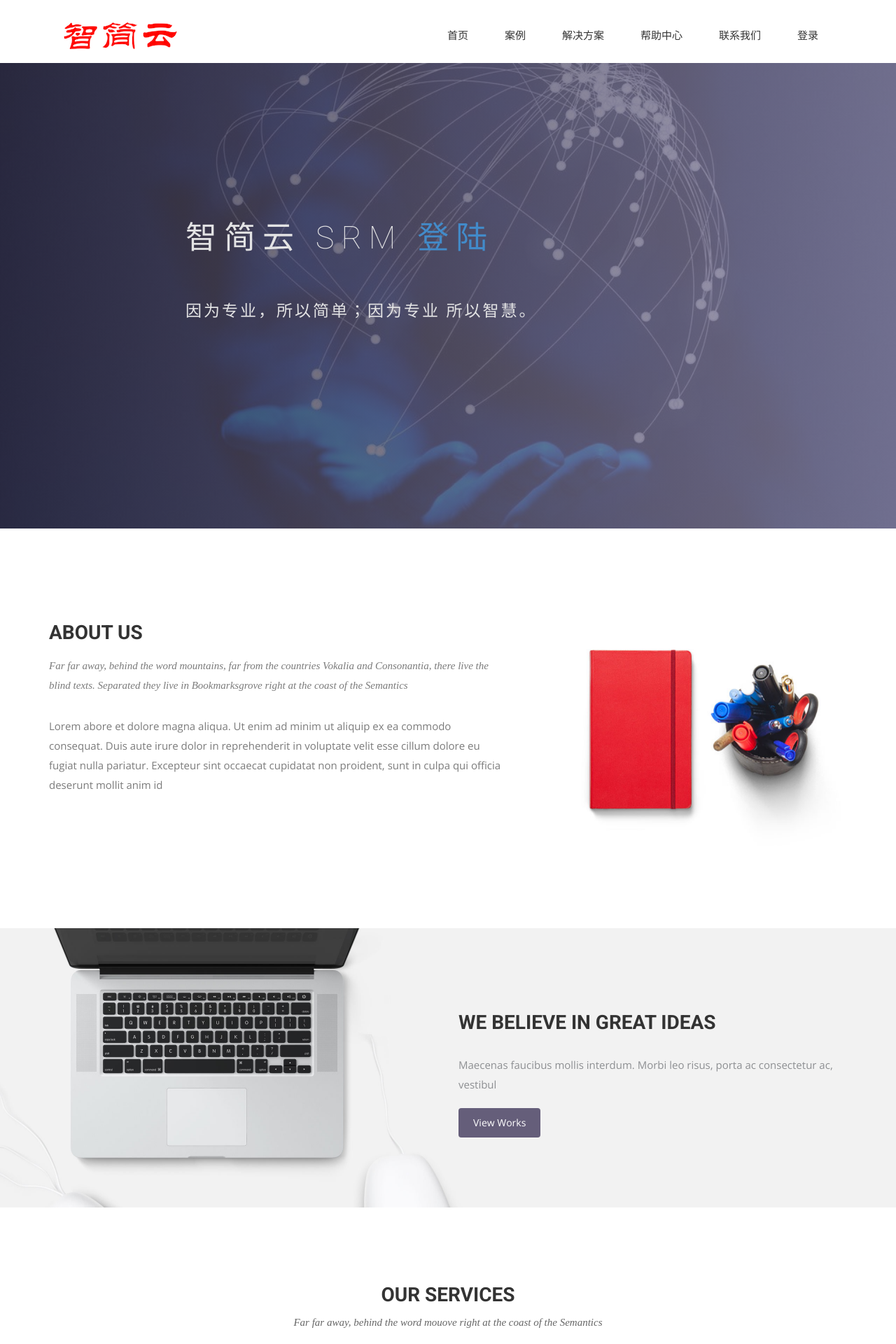
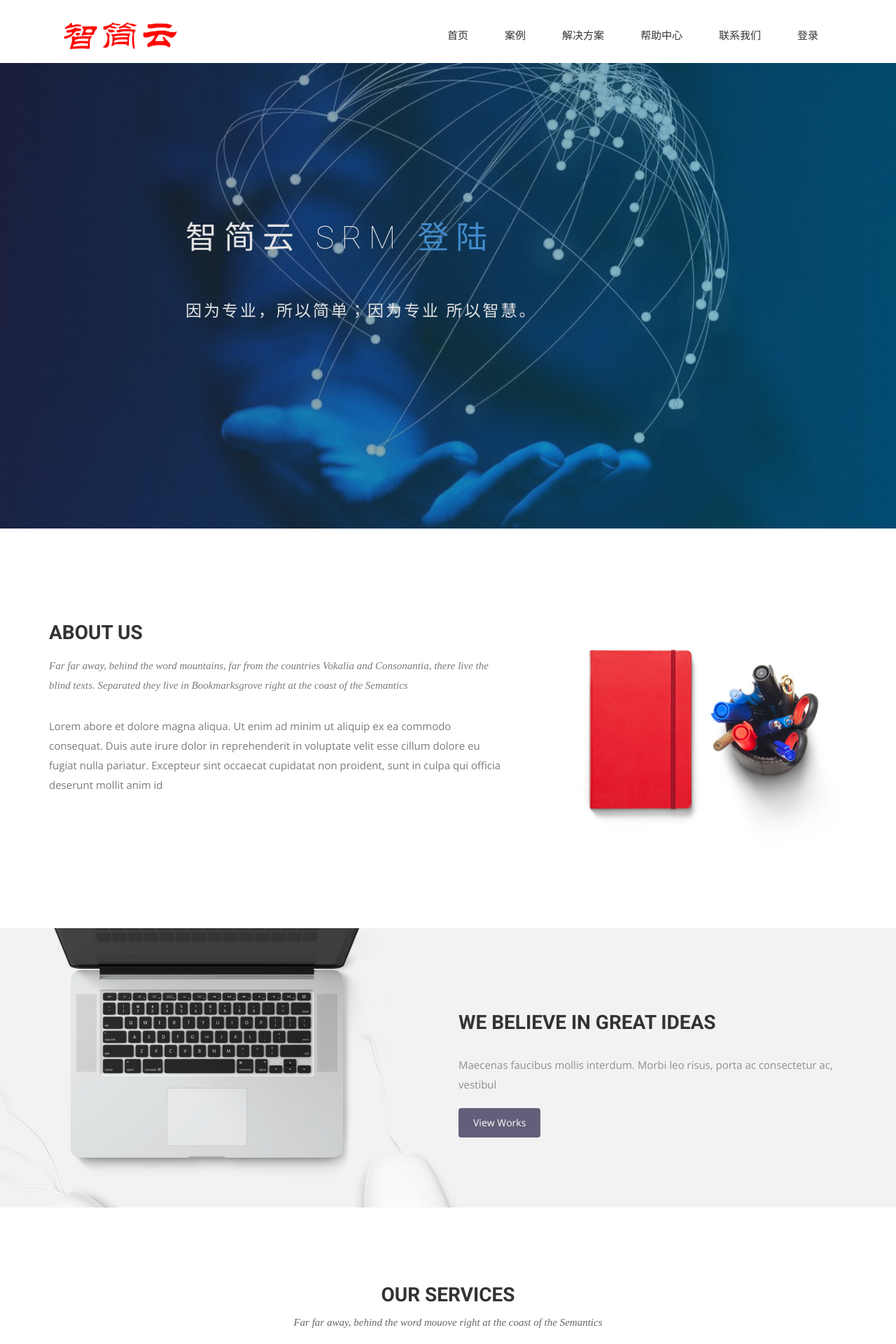
Before and after one commit to dreampivot/slipscloud.github.io, a Jekyll site: the page built from index.html, in a window 1280 px wide. Shown: the top 1920 px of the page at 70% size. Built offline with Jekyll 4.4.1, drawn with Linux system fonts in a browser that asks for light colours; nearby versions of some CDN libraries; some web fonts are replaced.

Commit message:
Update airspace.css

```diff
--- a/css/airspace.css
+++ b/css/airspace.css
@@ -114,8 +114,11 @@ font header .navbar-default .navbar-nav li a:hover {
   right: 0;
   width: 100%;
   height: 100%;
-  background: linear-gradient(to left, #8b86a3, #322e40);
-  opacity: 0.8;
+ /* background: linear-gradient(to left, #8b86a3, #322e40);
+	opacity: 0.8;
+	*/
+	background: linear-gradient(to left, #0086a3, #322e40);
+  opacity: 0.5;
 }
 #slider .block {
   color: #E3E3E4;
```
